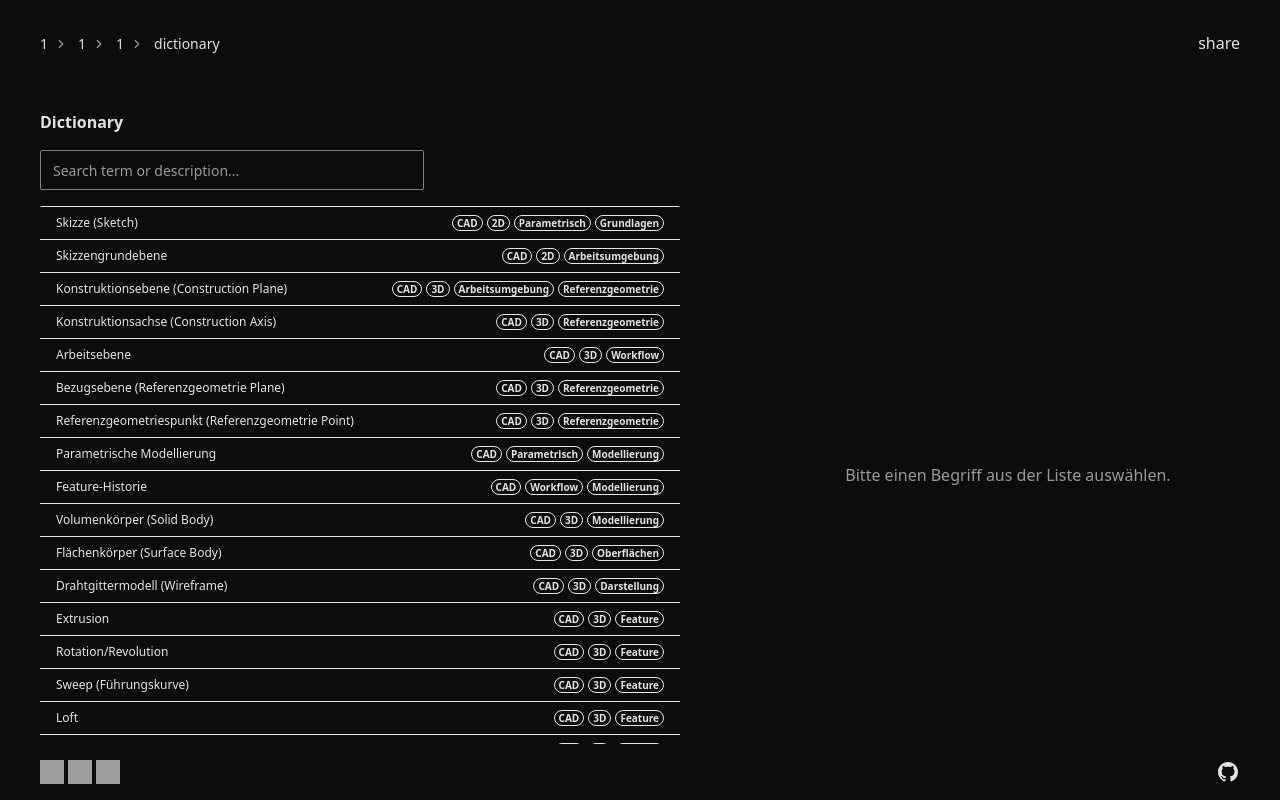
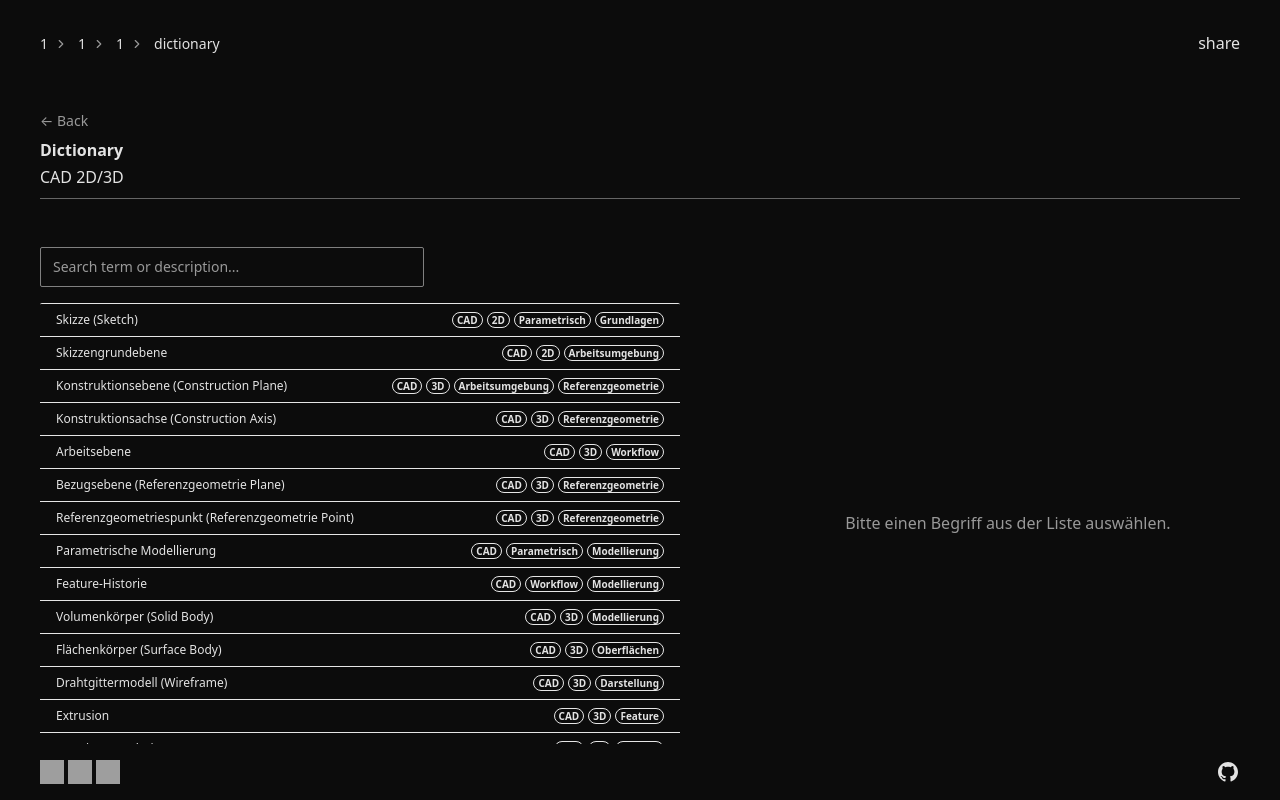
Before and after one commit to robertschnuell/share-frontend, a Next.js app: page /1/1/1/dictionary in a window 1280 px wide. Built offline with nearby package versions, Linux system fonts and the light colour scheme; grey boxes are pictures that could not be loaded.

Commit message:
getting rid of dev legacy

```diff
--- a/src/components/layout/partials/AssetsTable.js
+++ b/src/components/layout/partials/AssetsTable.js
@@ -20,7 +20,7 @@ const AssetsTable = ({ assets }) => {
   return (
     <>
       <div className="mb-3 font-semibold text-muted">assets</div>
-      <Card className="rounded-xl border border-muted bg-background p-0 md:p-0  flex-1 h-full min-h-0">
+      <Card className="rounded-xl border border-muted bg-background p-0 pb-4 md:p-0  flex-1 h-full min-h-0">
         <div className="h-full min-h-0 max-h-[30vh] md:max-h-full overflow-y-auto">
           <div className="w-full overflow-x-auto">
             <Table className="text-sm text-foreground mt-4">
@@ -28,7 +28,7 @@ const AssetsTable = ({ assets }) => {
                 {Object.values(assets).map((asset) => (
                   <TableRow
                     key={asset.id}
-                    className="border-b border-b-0 cursor-pointer pl-0 hover:bg-muted "
+                    className="border-b border-b-0 cursor-pointer pl-0 hover:bg-muted mb-4"
                     onClick={() => window.open(asset.url, "_blank")}
                   >
                     <TableCell className="mx-4 py-1 text-foreground">
--- a/src/components/layout/partials/DictionaryAccordionTable.js
+++ b/src/components/layout/partials/DictionaryAccordionTable.js
@@ -18,7 +18,7 @@ const DictionaryAccordionTable = ({
 
   return (
     <div>
-      {/* No searchbar in compact mode */}
+
       <Accordion
         type="single"
         collapsible
@@ -28,7 +28,6 @@ const DictionaryAccordionTable = ({
       >
         {data.length ? (
           data.map((item) => {
-            const isLong = item.term.length > 25;
             const isVeryLong = item.term.length > 40;
             const displayTerm = isVeryLong
               ? item.term.slice(0, 40) + "..."
@@ -38,14 +37,10 @@ const DictionaryAccordionTable = ({
               <AccordionItem key={item.term} value={item.term}>
                 <AccordionTrigger>
                   <div className="flex flex-row items-center w-full gap-2">
-                    <span
-                      className={`font-semibold text-foreground ${
-                        isLong ? "text-xs" : ""
-                      }`}
-                    >
+                    <span className="font-normal text-foreground text-xs">
                       {isOpen ? item.term : displayTerm}
                     </span>
-                    {/* Desktop: show badges in trigger */}
+
                     <div className="hidden sm:flex flex-wrap gap-1 ml-auto">
                       {item.tags.map((tag) => (
                         <Badge
--- a/src/components/layout/partials/SessionCards.js
+++ b/src/components/layout/partials/SessionCards.js
@@ -4,7 +4,6 @@ import { RiLock2Line } from "@remixicon/react";
 
 const SessionCards = ({ title = "", content }) => {
   const router = useRouter();
-  console.log(content);
 
   return (
     <div className="flex flex-col gap-2">
@@ -16,7 +15,6 @@ const SessionCards = ({ title = "", content }) => {
           content.length > 0 &&
           content.map((c) => (
             <div key={c.id} className="flex flex-col items-center min-w-[180px]">
-              {console.log("c", c)}
               <Card
                 className={`flex items-center justify-center rounded-2xl border border-muted shadow-none bg-transparent w-full aspect-square ${
                   c.titleimage || c.image ? "cursor-pointer" : "cursor-not-allowed opacity-60"
--- a/src/components/layout/partials/SiteHeader.js
+++ b/src/components/layout/partials/SiteHeader.js
@@ -1,10 +1,28 @@
-const SiteHeader = ({ title = "", subtitle = "", topRight = "", bottomRight = "" }) => {
+import { useRouter } from "next/router";
+
+const SiteHeader = ({
+  title = "",
+  subtitle = "",
+  topRight = "",
+  bottomRight = "",
+  showBackButton = true,
+}) => {
+  const router = useRouter();
   return (
-    <div className="flex flex-col gap-2  pb-4 mb-2">
+    <div className="flex flex-col gap-2  pb-2 mb-8 border-b border-muted">
       <div className="flex flex-row gap-8 w-full">
         <div className="flex flex-col flex-1">
+          {showBackButton && (
+            <button
+              type="button"
+              className="mb-2 text-sm text-muted-foreground hover:underline w-fit"
+              onClick={() => router.back()}
+            >
+              ← Back
+            </button>
+          )}
           <h2>{title}</h2>
-          <p>{subtitle}</p>
+          <p className="mt-1">{subtitle}</p>
         </div>
         <div className="flex flex-col flex-1 items-end text-right justify-between min-h-[3.5rem]">
           <div className="w-full min-h-[1.75rem]">{topRight}</div>
--- a/src/components/layout/partials/footer.js
+++ b/src/components/layout/partials/footer.js
@@ -25,7 +25,7 @@ export default function Footer() {
 
         <div className="flex items-center gap-2 flex-col ">
 
-          <NextLink href="https://github.com/rfws" target="_blank" rel="noopener noreferrer" className="ml-2">
+          <NextLink href="https://github.com/robertschnuell/share-frontend" target="_blank" rel="noopener noreferrer" className="ml-2">
             <RiGithubFill className="w-6 h-6" />
           </NextLink>
         </div>
--- a/src/pages/[section]/[collection]/[course]/dictionary/index.js
+++ b/src/pages/[section]/[collection]/[course]/dictionary/index.js
@@ -4,6 +4,7 @@ import { Badge } from "@/components/ui/badge";
 import DictionaryView from "@/components/layout/partials/DictionaryView";
 
 const DICTIONARY_URL = "/data/cad-2d-3d_dictionary.json";
+import SiteHeader from "@/components/layout/partials/SiteHeader";
 
 const DictionaryPage = () => {
   const [data, setData] = useState([]);
@@ -23,7 +24,7 @@ const DictionaryPage = () => {
 
   return (
     <div className="w-screen h-screen flex flex-col overflow-hidden">
-      <h1>Dictionary</h1>
+       <SiteHeader title={"Dictionary"} subtitle={"CAD 2D/3D"} />
       <DictionaryView content={data} />
     </div>
   );
--- a/src/pages/[section]/[collection]/[course]/index.js
+++ b/src/pages/[section]/[collection]/[course]/index.js
@@ -18,6 +18,7 @@ const CoursePage = () => {
   const course = router?.query?.course || "";
   const [data, setData] = useState({});
 
+  console.log(data)
 
   const lang = "de"
 
@@ -32,7 +33,6 @@ const CoursePage = () => {
           const res = await fetch(url);
           if (res.ok) {
             const data = await res.json();
-            console.log(data)
             setData(data);
           } else {
             setData({ error: "Failed to fetch data" });
@@ -69,7 +69,7 @@ const CoursePage = () => {
 
   return (
     <div>
-      <SiteHeader title={"oldData?.title"} subtitle={"oldData?.term"} />
+      <SiteHeader title={data?.title || ""} subtitle={data?.[lang]?.term.toLowerCase() || ""} />
 
       <SessionCards
         title="sessions"
--- a/src/pages/[section]/[collection]/index.js
+++ b/src/pages/[section]/[collection]/index.js
@@ -57,7 +57,7 @@ const CollectionPage = () => {
               return (
                 <TableRow key={child.id} className="bg-background">
                   <TableCell
-                    className="py-2 cursor-pointer"
+                    className="py-2 px-0 cursor-pointer"
                     onClick={() => router.push(`${router.asPath.replace(/\/$/, "")}/${child.slug}`)}
                   >
                     {content.title}
--- a/src/pages/[section]/index.js
+++ b/src/pages/[section]/index.js
@@ -1,6 +1,7 @@
 import { useRouter } from "next/router";
 import { useEffect, useState } from "react";
 import getConfig from "next/config";
+import SiteHeader from "@/components/layout/partials/SiteHeader";
 
 const Teaching = () => {
   const router = useRouter();
@@ -32,15 +33,9 @@ const Teaching = () => {
 
   return (
     <div>
-      <h1>Teaching</h1>
-      <p>Welcome to the Teaching page!</p>
-      <p>Section: {id}</p>
-      {id && (
-        <div>
-          <h2>Section Data</h2>
-          <pre>{data ? JSON.stringify(data, null, 2) : "Loading..."}</pre>
-        </div>
-      )}
+      <SiteHeader showBackButton={false} title={id} />
+      <p>No public entries visible.</p>
+
     </div>
   );
 };
```
Also changed, not shown: src/pages/[section]/[collection]/[course]/[session]/index.js (+14 -7 lines).
